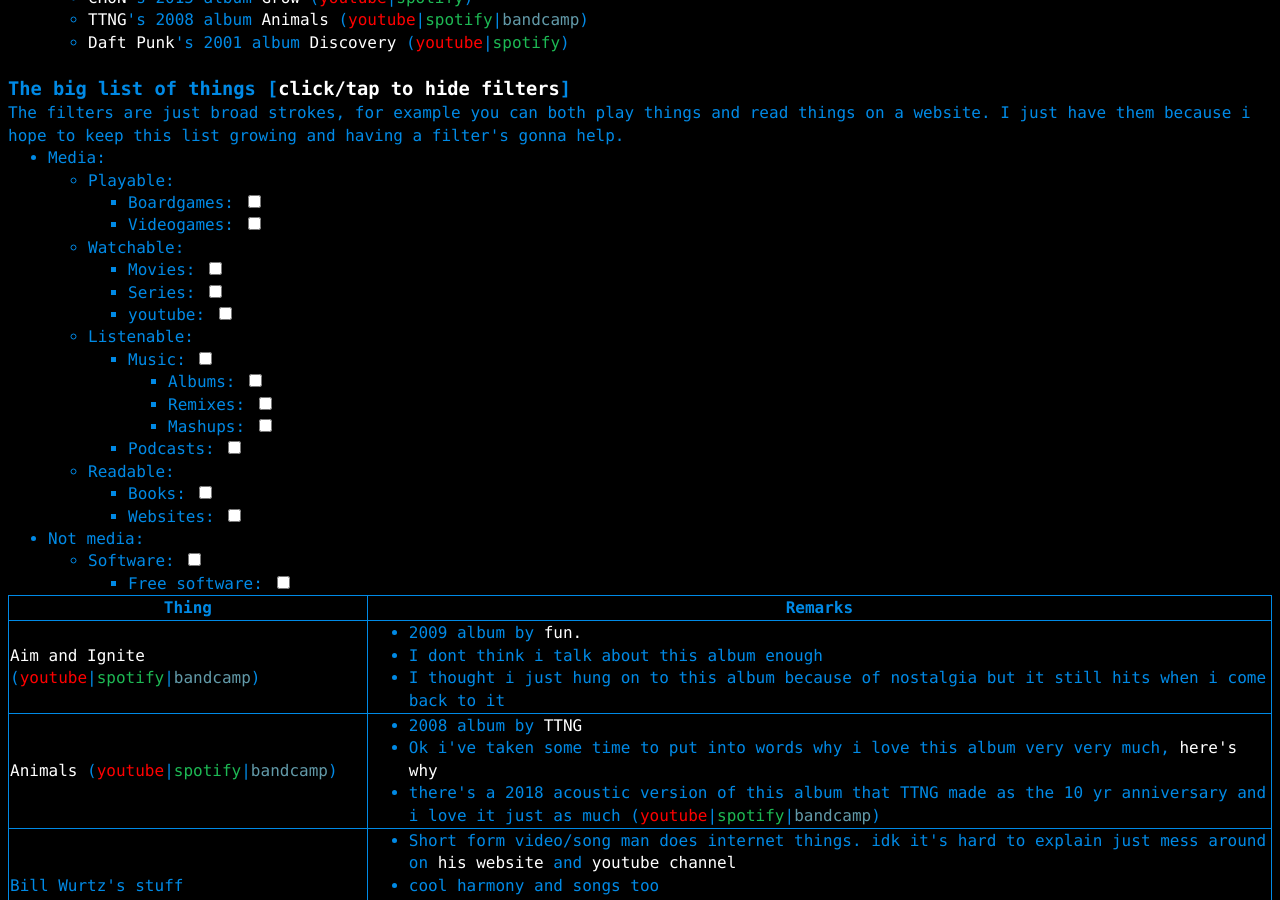
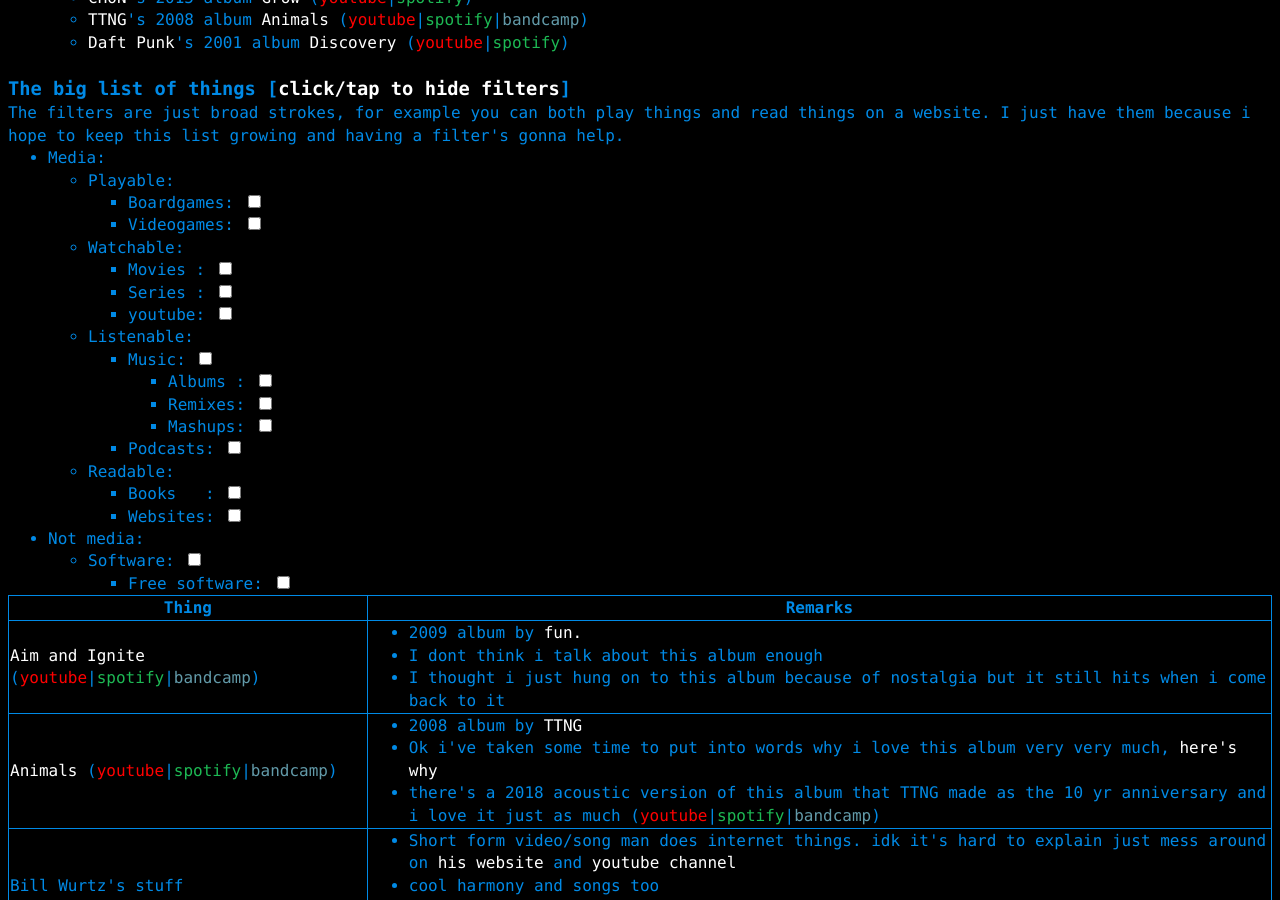
Before and after one commit to a-erfan-aa/a-erfan-aa.github.io, a Jekyll site: the page built from things-i-like.html, in a window 1280 px wide and 900 px high, scrolled down 1391 px. Built offline with Jekyll 4.4.1, drawn with Linux system fonts in a browser that asks for light colours; part of the change alters nothing that is shown.

```diff
--- a/things-i-like.html
+++ b/things-i-like.html
@@ -148,8 +148,8 @@ I'll get on this in the future if i decide that i need it, like if i add another
 				</li>
 				<li>Watchable:
 					<ul>
-						<li>Movies: <input type="checkbox" id="movie" onclick="filterTable()"></li>
-						<li>Series: <input type="checkbox" id="series" onclick="filterTable()"></li>
+						<li>Movies&nbsp;: <input type="checkbox" id="movie" onclick="filterTable()"></li>
+						<li>Series&nbsp;: <input type="checkbox" id="series" onclick="filterTable()"></li>
 						<li>youtube: <input type="checkbox" id="youtube" onclick="filterTable()"></li>
 					</ul>
 				</li>
@@ -157,7 +157,7 @@ I'll get on this in the future if i decide that i need it, like if i add another
 					<ul>
 						<li>Music: <input type="checkbox" id="music" onclick="filterTable()">
 							<ul>
-								<li>Albums: <input type="checkbox" id="album" onclick="filterTable()"></li>
+								<li>Albums&nbsp;: <input type="checkbox" id="album" onclick="filterTable()"></li>
 								<li>Remixes: <input type="checkbox" id="remix" onclick="filterTable()"></li>
 								<li>Mashups: <input type="checkbox" id="mashup" onclick="filterTable()"></li>
 							</ul>
@@ -167,7 +167,7 @@ I'll get on this in the future if i decide that i need it, like if i add another
 				</li>
 				<li>Readable:
 					<ul>
-						<li>Books: <input type="checkbox" id="book" onclick="filterTable()"></li>
+						<li>Books&nbsp;&nbsp;&nbsp;: <input type="checkbox" id="book" onclick="filterTable()"></li>
 						<li>Websites: <input type="checkbox" id="website" onclick="filterTable()"></li>
 					</ul>
 				</li>
```
